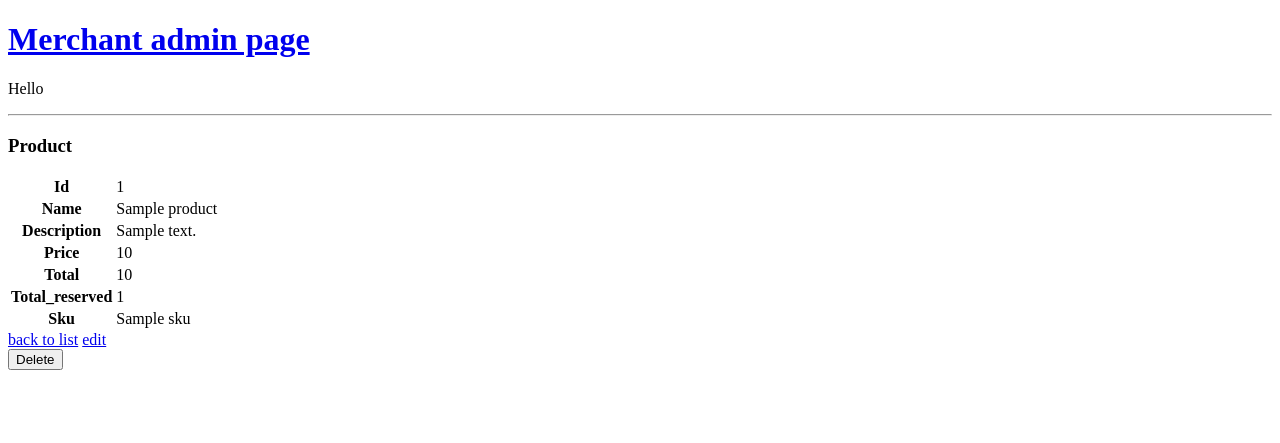
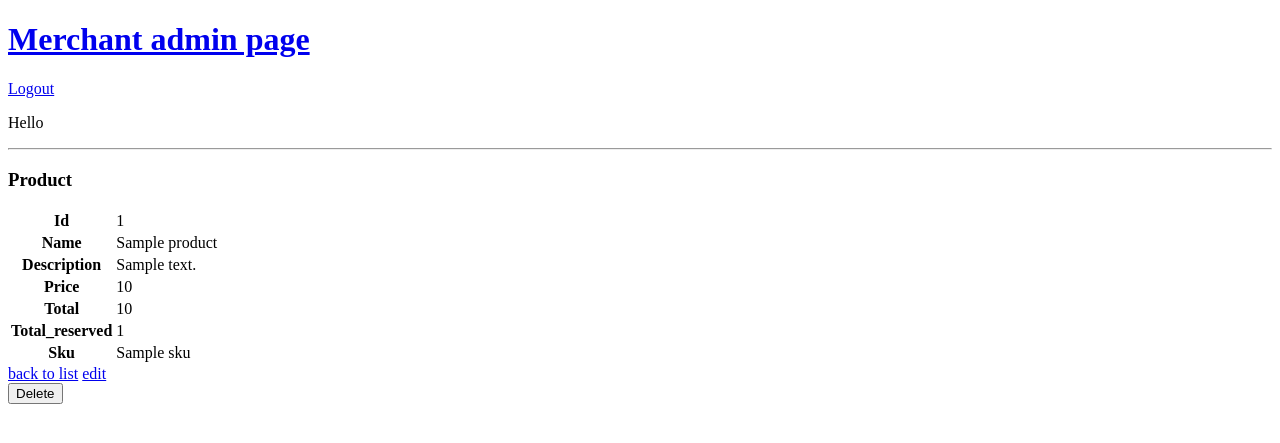
Before and after one commit to TRoll-94/mvc_ollegro, a Symfony app: template templates/product/show.html.twig in a window 1280 px wide. Shown: the top 443 px of the page. Run offline with Twig, Linux system fonts and the light colour scheme; the template is opened without the code that fills it: most values are stand-ins (such as "Sample title", 1, 10 or a date in 2020); some libraries are stand-ins or nearby versions.

Commit message:
Added admin logout

```diff
--- a/templates/merchant/base.html.twig
+++ b/templates/merchant/base.html.twig
@@ -4,12 +4,17 @@
 
 {% block body %}
 <div class="container mt-5">
-  <div class="row">
-    <h1>
-      <a class="link-dark link-underline link-underline-opacity-0 link-underline-opacity-75-hover" href="{{ path('app_merchant_index') }}">
-        Merchant admin page
-      </a>
-    </h1>
+  <div class="d-flex align-items-center justify-content-between">
+    <div>
+      <h1>
+        <a class="link-dark link-underline link-underline-opacity-0 link-underline-opacity-75-hover" href="{{ path('app_merchant_index') }}">
+          Merchant admin page
+        </a>
+      </h1>
+    </div>
+    <div>
+      <a href="{{ path('app_logout') }}">Logout</a>
+    </div>
   </div>
   <p>Hello {{ merchant.name }}</p>
   <hr>
```
